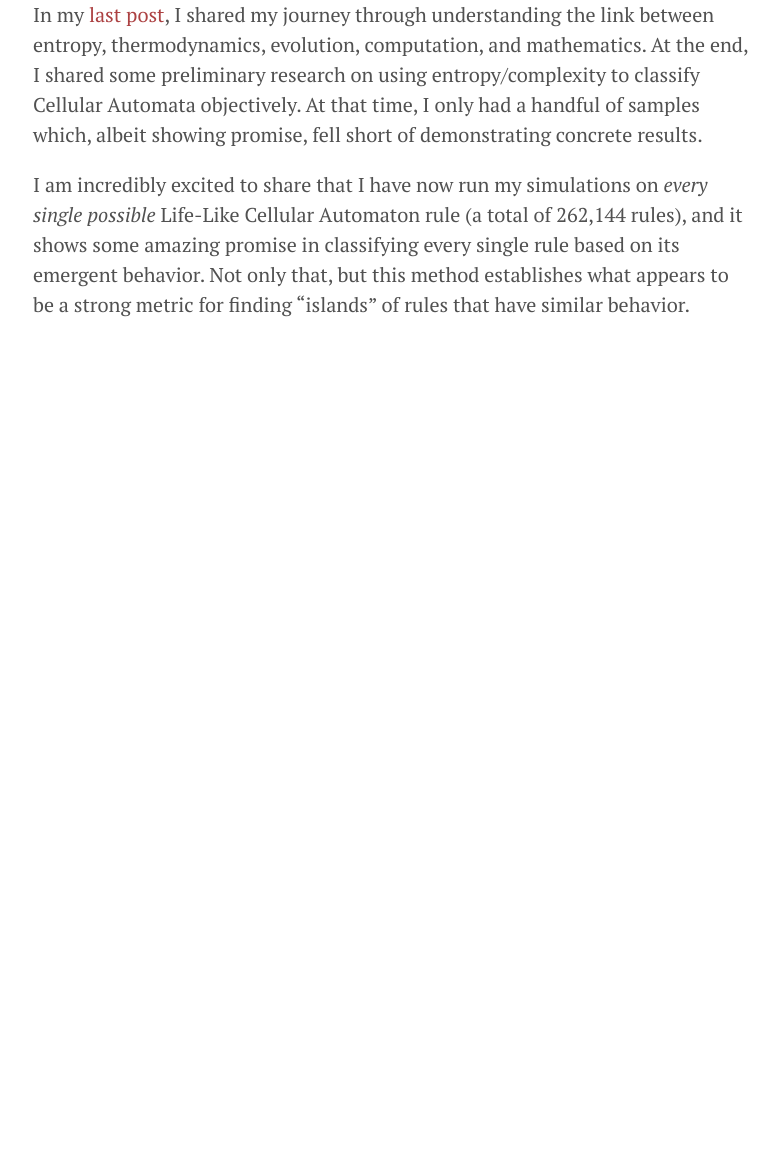
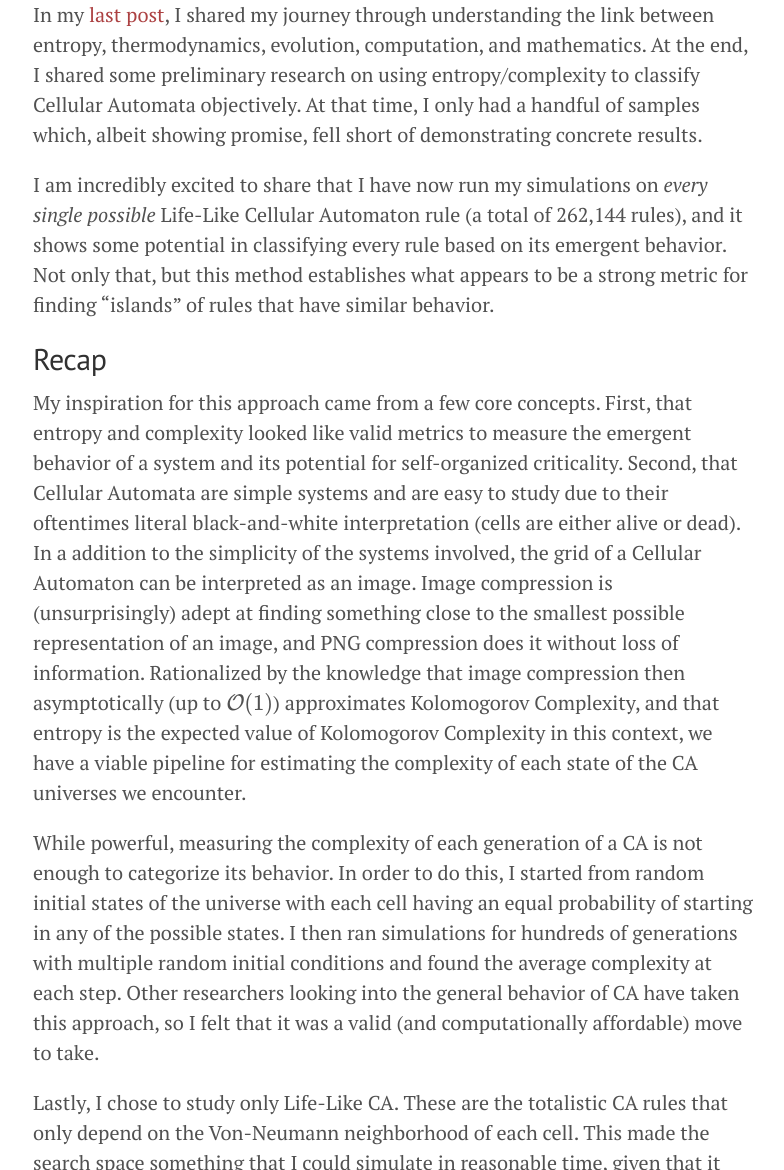
Before and after one commit to kylehovey/blog, a Jekyll site: the page built from ca_classification.md, in a window 1280 px wide and 1400 px high, scrolled down 332 px. Shown: the part 230-1400 px from the top of the window, without its empty margins (247-1031 px from the left). Built offline with Jekyll 4.4.1, drawn with Linux system fonts in a browser that asks for light colours; formulas are drawn with MathJax 3; before the commit the page ends 962 px from its top, so only the background shows below that; some of the changed text lies outside the part shown.

Commit message:
Added recap and intro to CA analysis post

```diff
--- a/ca_classification.md
+++ b/ca_classification.md
@@ -9,4 +9,24 @@ layout: page
 
 In my [last post](/blog/turing-basins){:target=”blank”}, I shared my journey through understanding the link between entropy, thermodynamics, evolution, computation, and mathematics. At the end, I shared some preliminary research on using entropy/complexity to classify Cellular Automata objectively. At that time, I only had a handful of samples which, albeit showing promise, fell short of demonstrating concrete results.
 
-I am incredibly excited to share that I have now run my simulations on _every single possible_ Life-Like Cellular Automaton rule (a total of 262,144 rules), and it shows some amazing promise in classifying every single rule based on its emergent behavior. Not only that, but this method establishes what appears to be a strong metric for finding "islands" of rules that have similar behavior.
+I am incredibly excited to share that I have now run my simulations on _every single possible_ Life-Like Cellular Automaton rule (a total of 262,144 rules), and it shows some potential in classifying every rule based on its emergent behavior. Not only that, but this method establishes what appears to be a strong metric for finding "islands" of rules that have similar behavior.
+
+## Recap
+
+My inspiration for this approach came from a few core concepts. First, that entropy and complexity looked like valid metrics to measure the emergent behavior of a system and its potential for self-organized criticality. Second, that Cellular Automata are simple systems and are easy to study due to their oftentimes literal black-and-white interpretation (cells are either alive or dead). In a addition to the simplicity of the systems involved, the grid of a Cellular Automaton can be interpreted as an image. Image compression is (unsurprisingly) adept at finding something close to the smallest possible representation of an image, and PNG compression does it without loss of information. Rationalized by the knowledge that image compression then asymptotically (up to \\(\mathcal{O}(1)\\)) approximates Kolomogorov Complexity, and that entropy is the expected value of Kolomogorov Complexity in this context, we have a viable pipeline for estimating the complexity of each state of the CA universes we encounter.
+
+While powerful, measuring the complexity of each generation of a CA is not enough to categorize its behavior. In order to do this, I started from random initial states of the universe with each cell having an equal probability of starting in any of the possible states. I then ran simulations for hundreds of generations with multiple random initial conditions and found the average complexity at each step. Other researchers looking into the general behavior of CA have taken this approach, so I felt that it was a valid (and computationally affordable) move to take.
+
+Lastly, I chose to study only Life-Like CA. These are the totalistic CA rules that only depend on the Von-Neumann neighborhood of each cell. This made the search space something that I could simulate in reasonable time, given that it only had around a quarter million possible rules (even though it still took two weeks).
+
+The result of these simulations were 262,144 records of the average complexity in bytes of the board of a Life-Like CA. Each record had 256 samples, each rule had 10 runs, and each rule was run with a board size of 100x100 cells.
+
+## Results
+
+Obviously, no one has the time to go through the graphs of over a quarter million samples, so I needed to find a way to classify the results. Recently I have been infatuated with the UMAP algorithm. It has the ability to compress data with thousands of dimensions into a lower dimensional space (in this case 2D or 3D), while still preserving structures/features in the data. It is a remarkable feat of algebraic topology that deserves more awareness of in the scientific community.
+
+When viewed as vectors, each averaged sample of complexity history for a given rule is a 256 dimensional vector. Given that I don't have 256-dimensional vision, or a screen to render a quarter million points in 256 dimensions, I needed UMAP to project this structure I had created onto a lower dimensional space in order to view it.
+
+The results, while not what I expected, were beautiful:
+
+![Large Megallanic Cloud](/blog/images/automata_nebula/plots/selected_run/UMAP_CA_Full.png)
```
